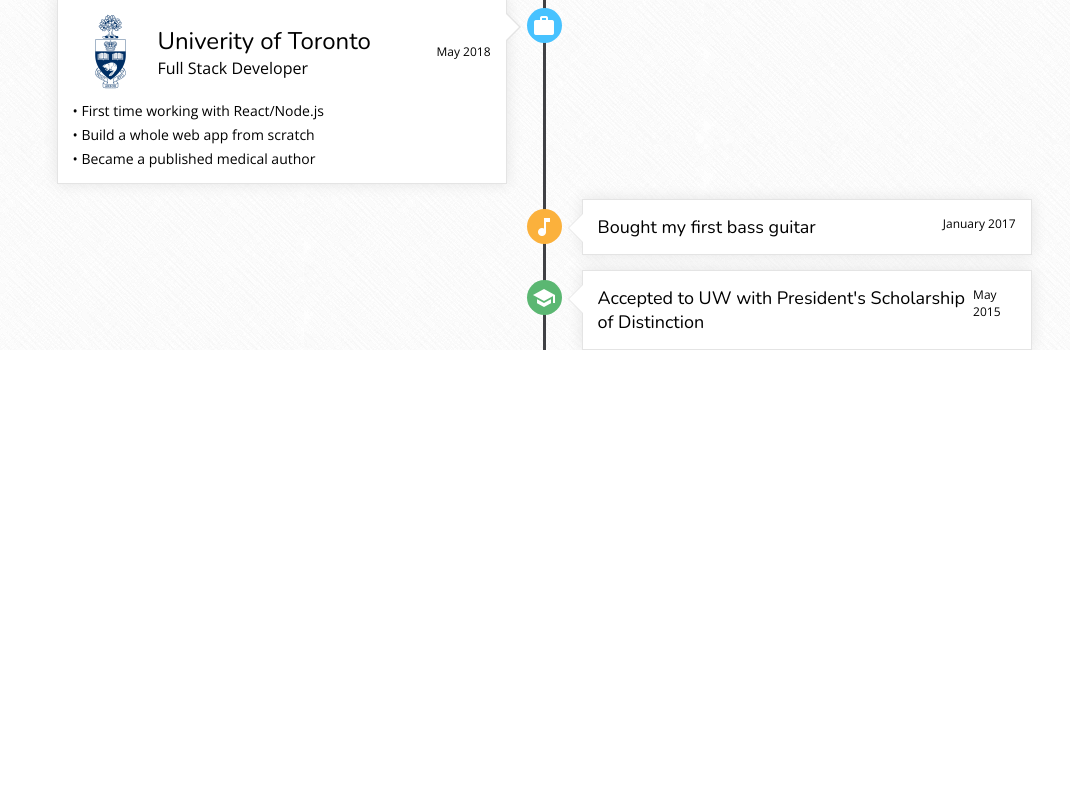
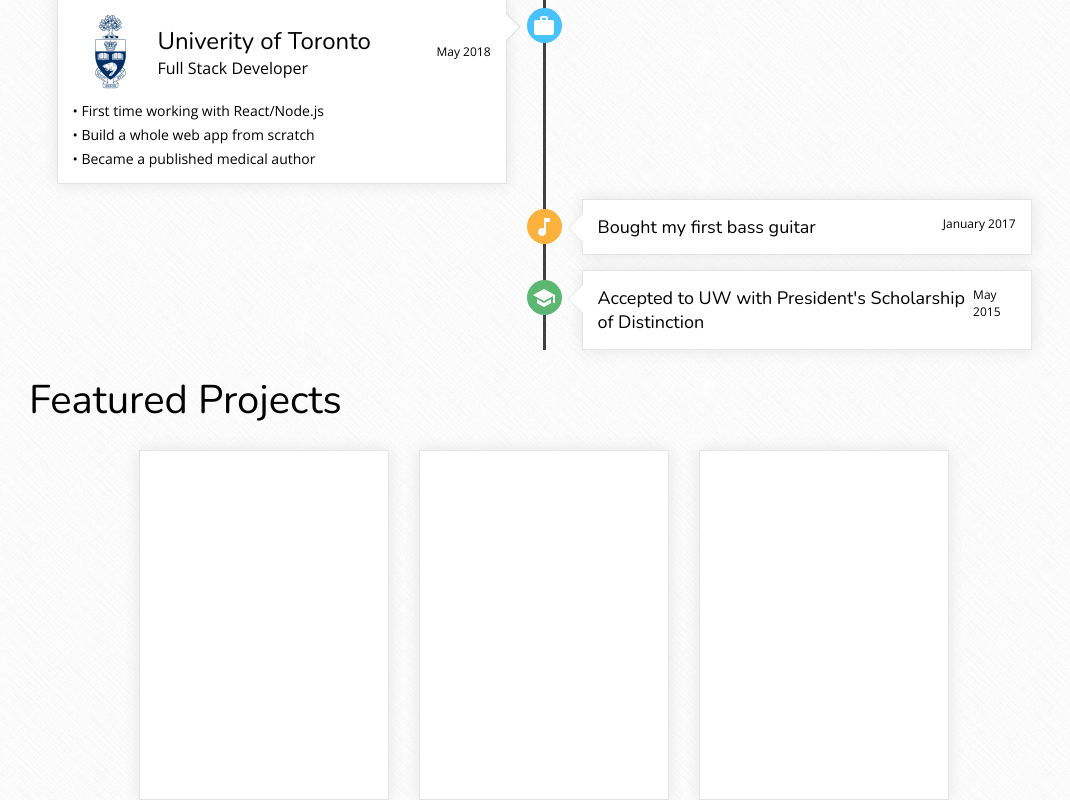
Before and after one commit to jonahdlin/jonahdlin.github.io, a React (Create React App) app: page / in a window 1280 px wide. Shown: the part 1056-1856 px from the top of the page, without its empty margins (96-1166 px from the left). Before the commit the page ends 1406 px from the top, so only its background shows below. Built offline with nearby package versions, Linux system fonts and the light colour scheme; the HTML template or start-up script is replaced by a standard one.

Commit message:
Set up preliminary projects area

```diff
--- a/src/App.js
+++ b/src/App.js
@@ -1,13 +1,15 @@
 import React from 'react';
 import styled from 'styled-components';
 
+import Navigation from './navigation/Navigation';
 import HeaderPhoto from './header/HeaderPhoto';
 import Header from './header/Header';
 import HeaderText from './header/HeaderText';
 import Timeline from './timeline/Timeline';
 import Event from './timeline/Event';
 import EventSnippet from './timeline/EventSnippet';
-import Navigation from './navigation/Navigation';
+import Projects from './projects/Projects';
+import ProjectCard from './projects/ProjectCard';
 
 import genesysLogo from './assets/genesysLogo.png';
 import wishLogo from './assets/wishLogo.png';
@@ -101,6 +103,11 @@ const AppUnstyled = ({ className }) => {
           title="Accepted to UW with President's Scholarship of Distinction"
         />
       </Timeline>
+      <Projects header="Featured Projects">
+        <ProjectCard></ProjectCard>
+        <ProjectCard></ProjectCard>
+        <ProjectCard></ProjectCard>
+      </Projects>
     </div>
   );
 };
--- /dev/null
+++ b/src/projects/ProjectCard.js
@@ -0,0 +1,24 @@
+import React from 'react';
+import styled from 'styled-components';
+import { LIGHT_GREY_2, LIGHT_GREY_1, BOX_SHADOW } from '../constants/theme';
+
+const ProjectCardUnstyled = ({ className, children }) => (
+  <div className={className}>
+    <div className="projects-cards-container">{children}</div>
+  </div>
+);
+
+const ProjectCard = styled(ProjectCardUnstyled)`
+  height: 350px;
+  width: 250px;
+
+  border: 1px solid ${LIGHT_GREY_2};
+  background-color: ${LIGHT_GREY_1};
+  box-shadow: ${BOX_SHADOW};
+
+  :not(:last-child) {
+    margin-right: 30px;
+  }
+`;
+
+export default ProjectCard;
--- /dev/null
+++ b/src/projects/Projects.js
@@ -0,0 +1,32 @@
+import React from 'react';
+import styled from 'styled-components';
+import { HEADER_FONT } from '../constants/theme';
+import { flexCenter } from '../constants/mixins';
+
+const ProjectsUnstyled = ({ className, header, children }) => (
+  <div className={className}>
+    <div className="projects-header">{header}</div>
+    <div className="projects-cards-container">{children}</div>
+  </div>
+);
+
+const Projects = styled(ProjectsUnstyled)`
+  height: 100%;
+  width: calc(100% - 250px);
+  margin-left: 125px;
+  margin-right: 125px;
+
+  .projects-header {
+    display: flex;
+    align-items: center;
+    height: 100px;
+    font-family: ${HEADER_FONT};
+    font-size: 40px;
+  }
+
+  .projects-cards-container {
+    ${flexCenter};
+  }
+`;
+
+export default Projects;
```
